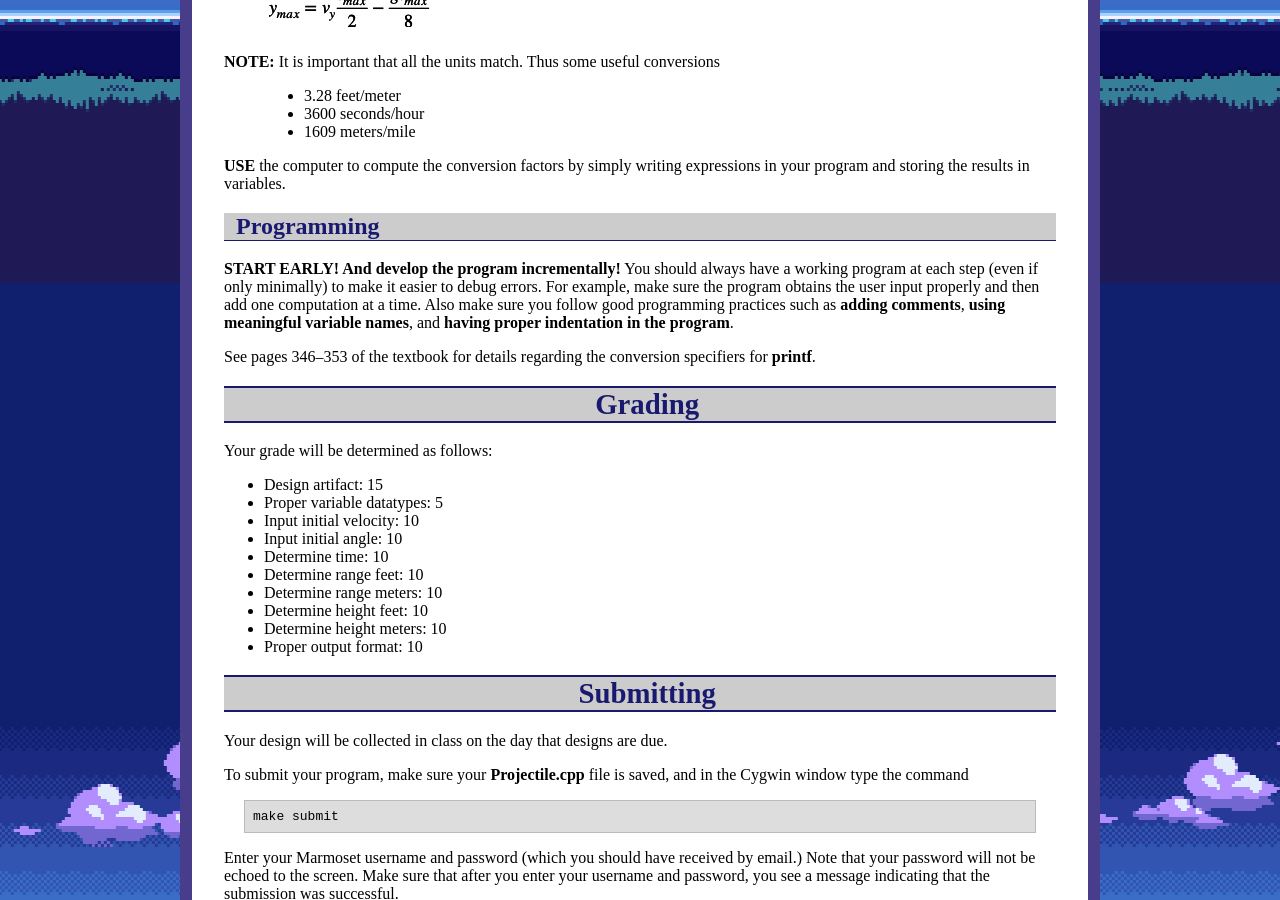
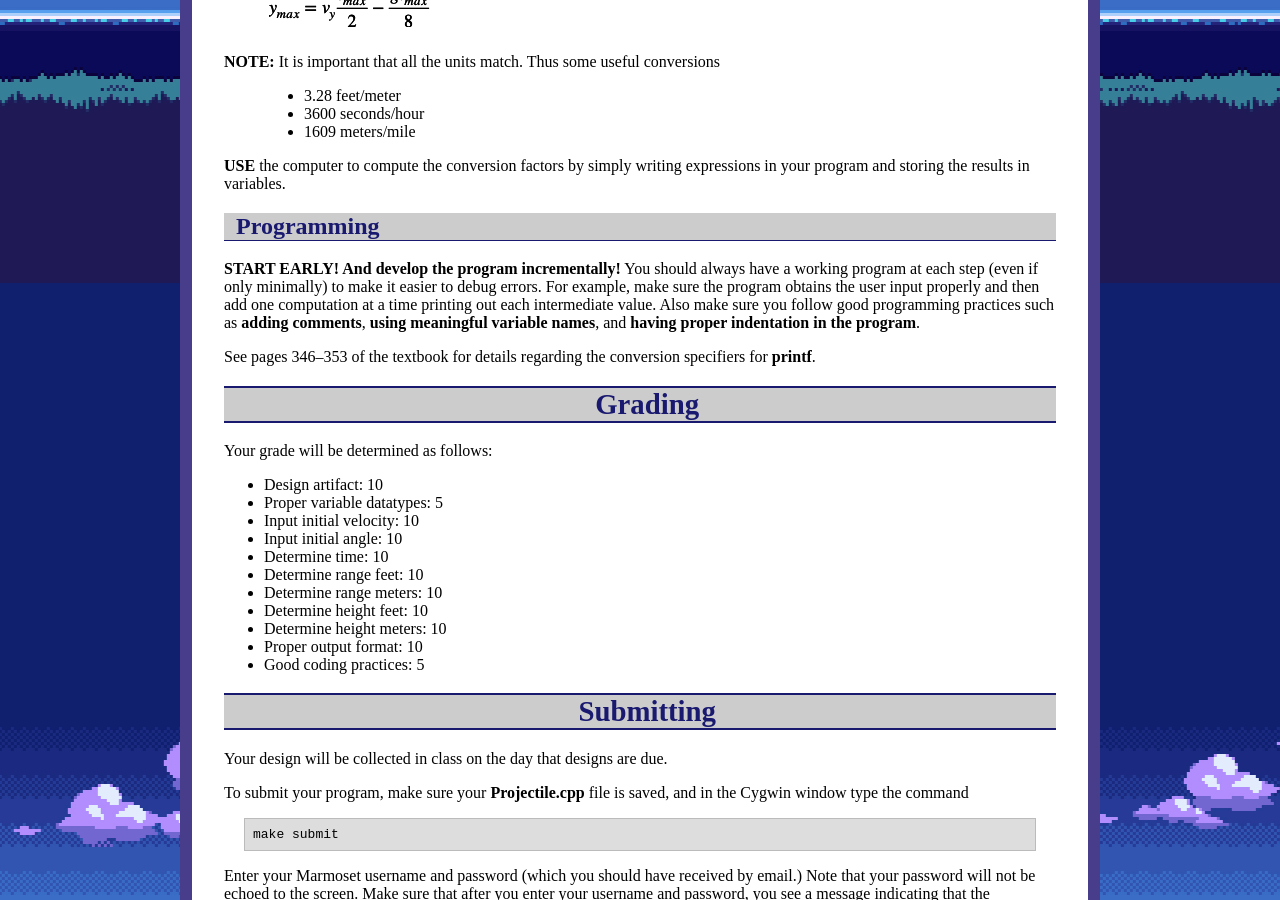
Before and after one commit to ycpcs/cs101-fall2023, a Jekyll site: the page built from assign/assign01.md, in a window 1280 px wide and 900 px high, scrolled down 2417 px. Built offline with Jekyll 4.4.1, drawn with Linux system fonts in a browser that asks for light colours; some of the changed text lies outside the part shown.

Commit message:
update assign index
update assign index

```diff
--- a/assign/assign01.md
+++ b/assign/assign01.md
@@ -49,7 +49,7 @@ The object travelled 43.1 feet or 13.1 meters.
 The object reached a height of 12.8 feet or 3.9 meters.
 </pre>
 
-The time field should have two decimal places of precision. All of the distance values should allow for up to four digits *in front* of the decimal point and one digit *after* the decimal point such that the decimal points are aligned in the final output.
+The time field should have two decimal places of precision. All of the velocity and distance values should allow for up to four digits *in front* of the decimal point and one digit *after* the decimal point.
 
 When you are ready to compile the program, in the Cygwin bash shell (or Linux terminal) window type the command
 
@@ -108,7 +108,7 @@ Similarly we can find the maximum height by substituting *t*<sub>max</sub>/2 (wh
 Programming
 -----------
 
-**START EARLY! And develop the program incrementally!** You should always have a working program at each step (even if only minimally) to make it easier to debug errors. For example, make sure the program obtains the user input properly and then add one computation at a time. Also make sure you follow good programming practices such as **adding comments**, **using meaningful variable names**, and **having proper indentation in the program**.
+**START EARLY! And develop the program incrementally!** You should always have a working program at each step (even if only minimally) to make it easier to debug errors. For example, make sure the program obtains the user input properly and then add one computation at a time printing out each intermediate value. Also make sure you follow good programming practices such as **adding comments**, **using meaningful variable names**, and **having proper indentation in the program**.
 
 See pages 346&ndash;353 of the textbook for details regarding the conversion specifiers for **printf**.
 
@@ -117,7 +117,7 @@ Grading
 
 Your grade will be determined as follows:
 
-* Design artifact: 15
+* Design artifact: 10
 * Proper variable datatypes: 5
 * Input initial velocity: 10
 * Input initial angle: 10
@@ -127,6 +127,7 @@ Your grade will be determined as follows:
 * Determine height feet: 10
 * Determine height meters: 10
 * Proper output format: 10
+* Good coding practices: 5
 
 Submitting
 ==========
```
Also changed, not shown: assign/index.md (+3 -5 lines).
